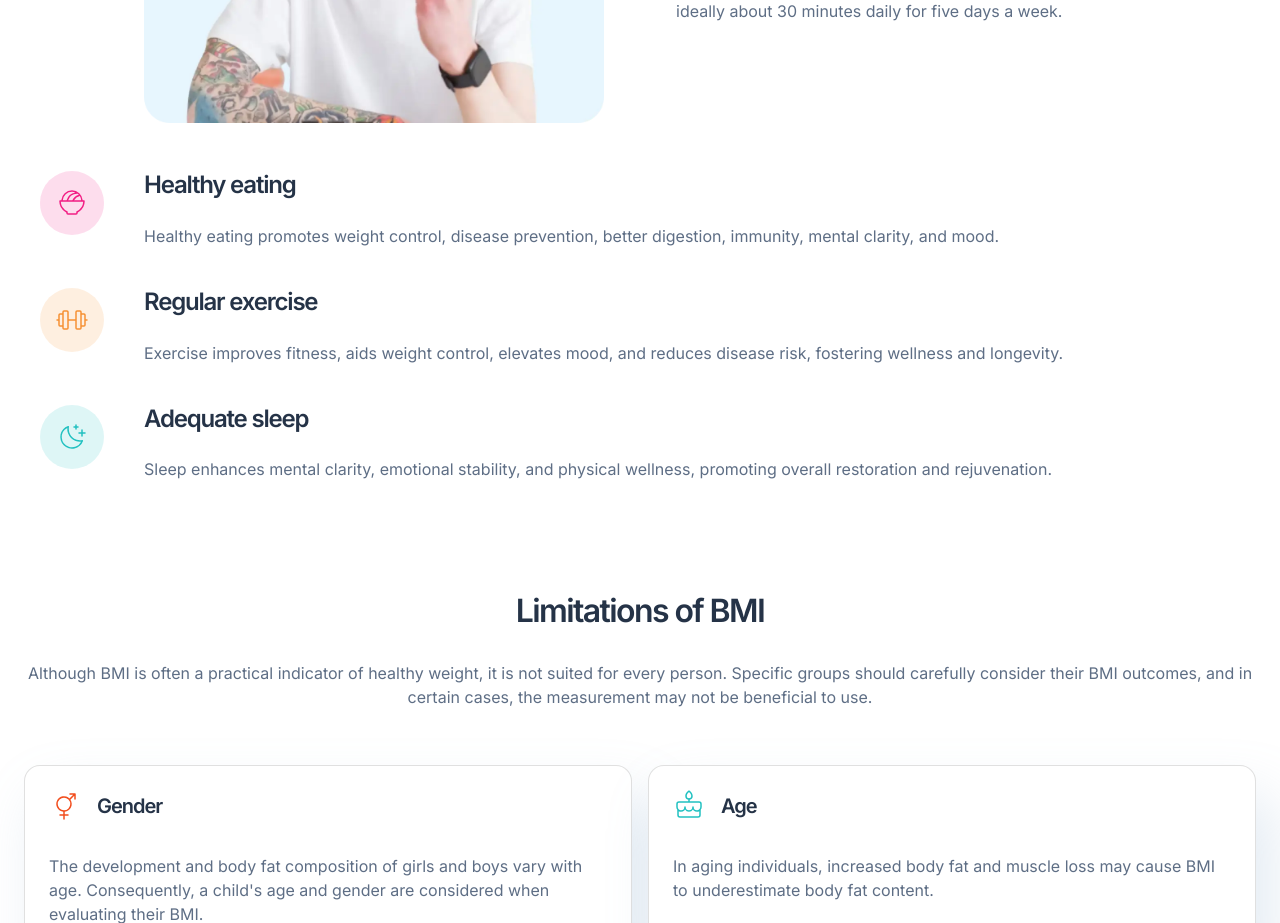
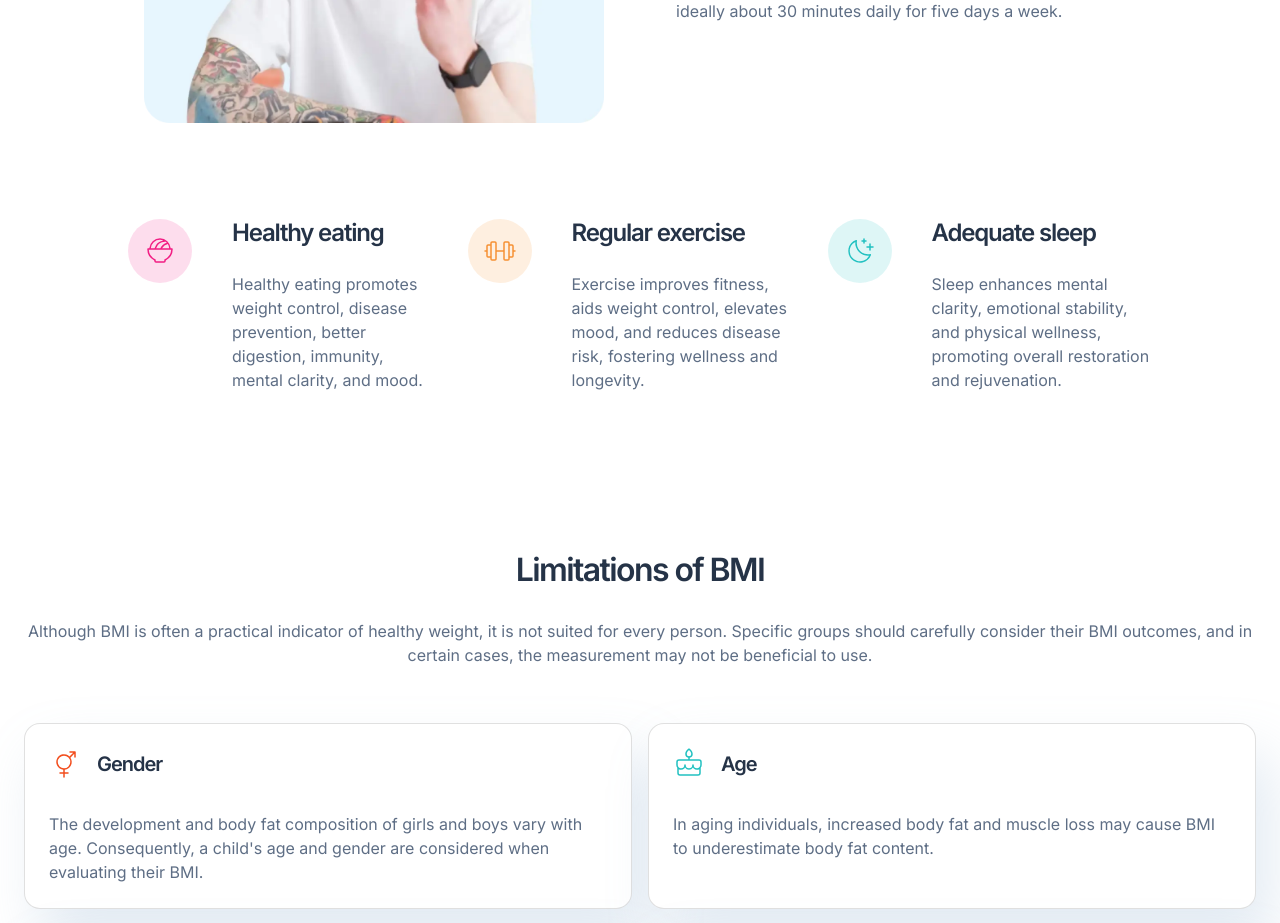
Before and after one commit to haipinggong/bmi-calculator, a React (Vite) app: page / in a window 1280 px wide. Shown: the part 1060-1983 px from the top of the page. Built offline with nearby package versions, Linux system fonts and the light colour scheme.

Commit message:
adjust tips styling

```diff
--- a/src/components/Tips/Tips.styles.ts
+++ b/src/components/Tips/Tips.styles.ts
@@ -11,5 +11,10 @@ export const styles: Record<string, SxProps<Theme>> = {
       paddingInline: 5,
       paddingBlock: 6,
     },
+    [theme.breakpoints.up("lg")]: {
+      padding: theme.spacing(12, 16),
+      flexDirection: "row",
+      gap: 4,
+    },
   }),
 };
```
